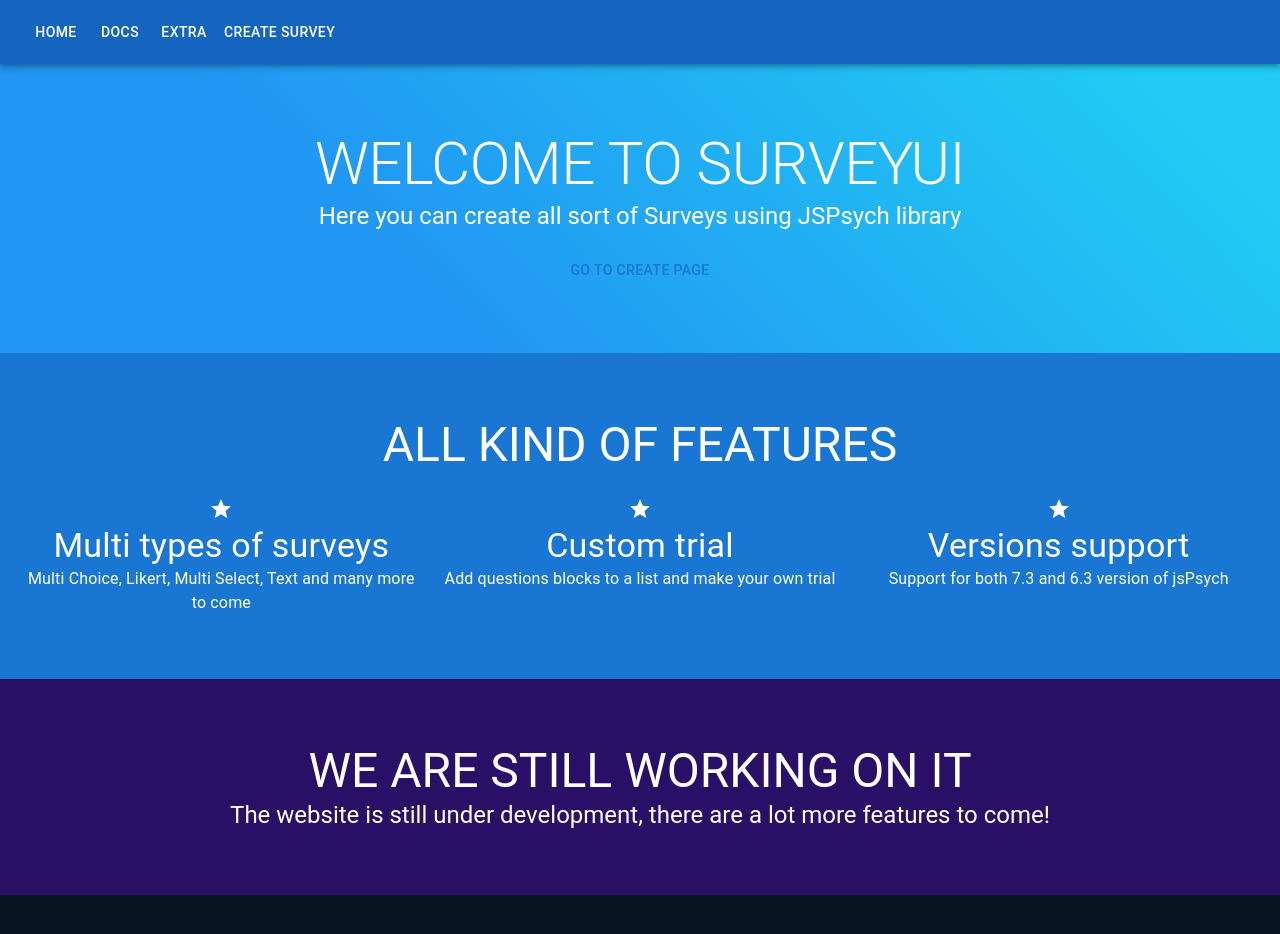
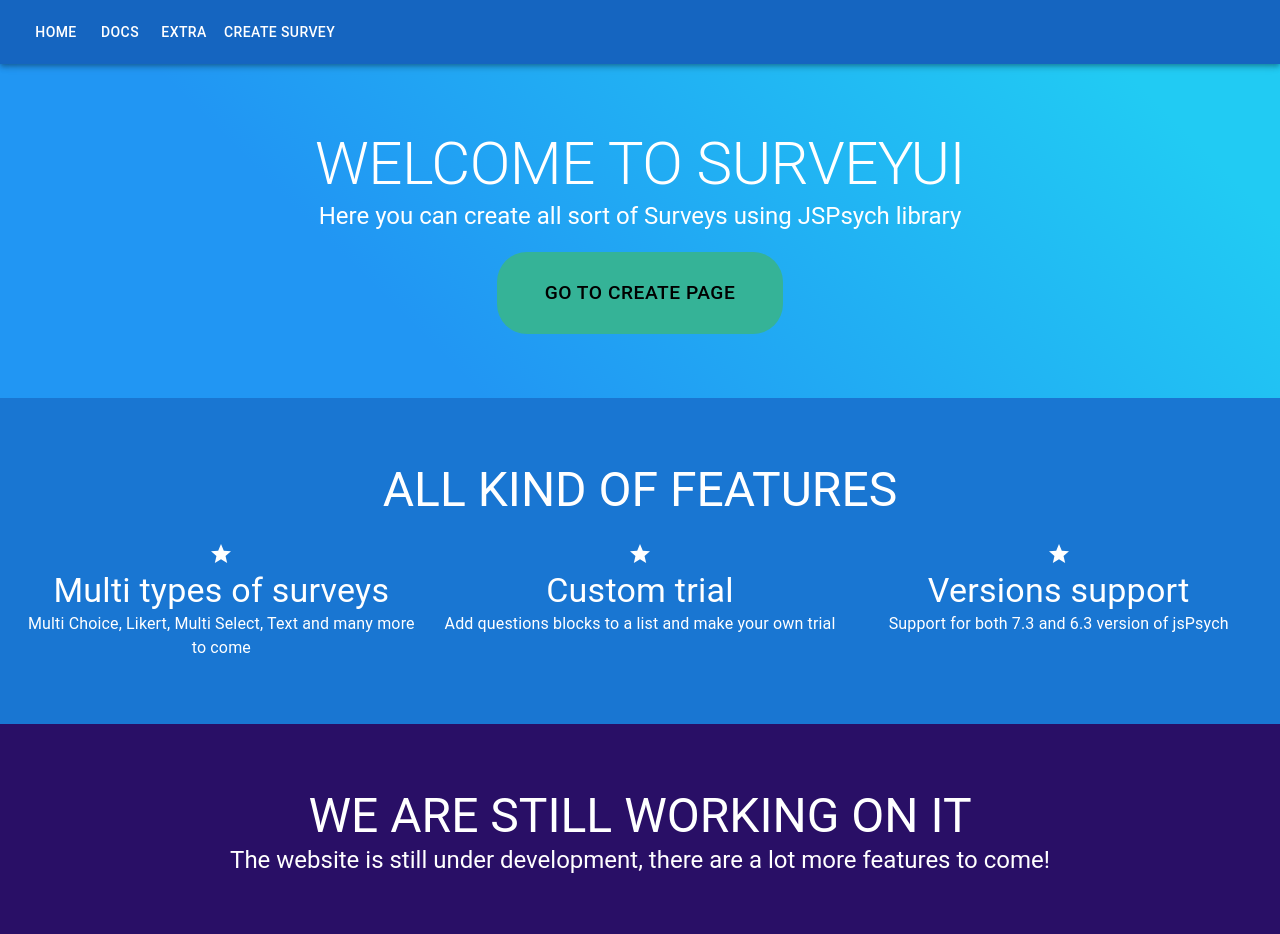
Before and after one commit to ShlomiShitrit/jspsychSurveyUI, a Next.js app: page / in a window 1280 px wide. Shown: the top 934 px of the page. Before the commit the page ends 895 px from the top, so only its background shows below. Built offline with nearby package versions, Linux system fonts and the light colour scheme.

Commit message:
convert button style to sx prop

```diff
--- a/src/app/page.tsx
+++ b/src/app/page.tsx
@@ -31,7 +31,19 @@
                         </Typography>
                         <br />
                         <Button
-                            className={styles.button}
+                            sx={{
+                                padding: "1.5rem 3rem",
+                                textDecoration: "none",
+                                backgroundColor: "#35b397",
+                                color: "black",
+                                borderRadius: "30px",
+                                fontSize: "1.2rem",
+                                transition: "backgroundColor 0.3s",
+                                "&:hover": {
+                                    backgroundColor: "#25c09e",
+                                },
+                            }}
+                            // className={styles.button}
                             onClick={changeRouteToCreate}
                         >
                             {BTN_TXT}
```
